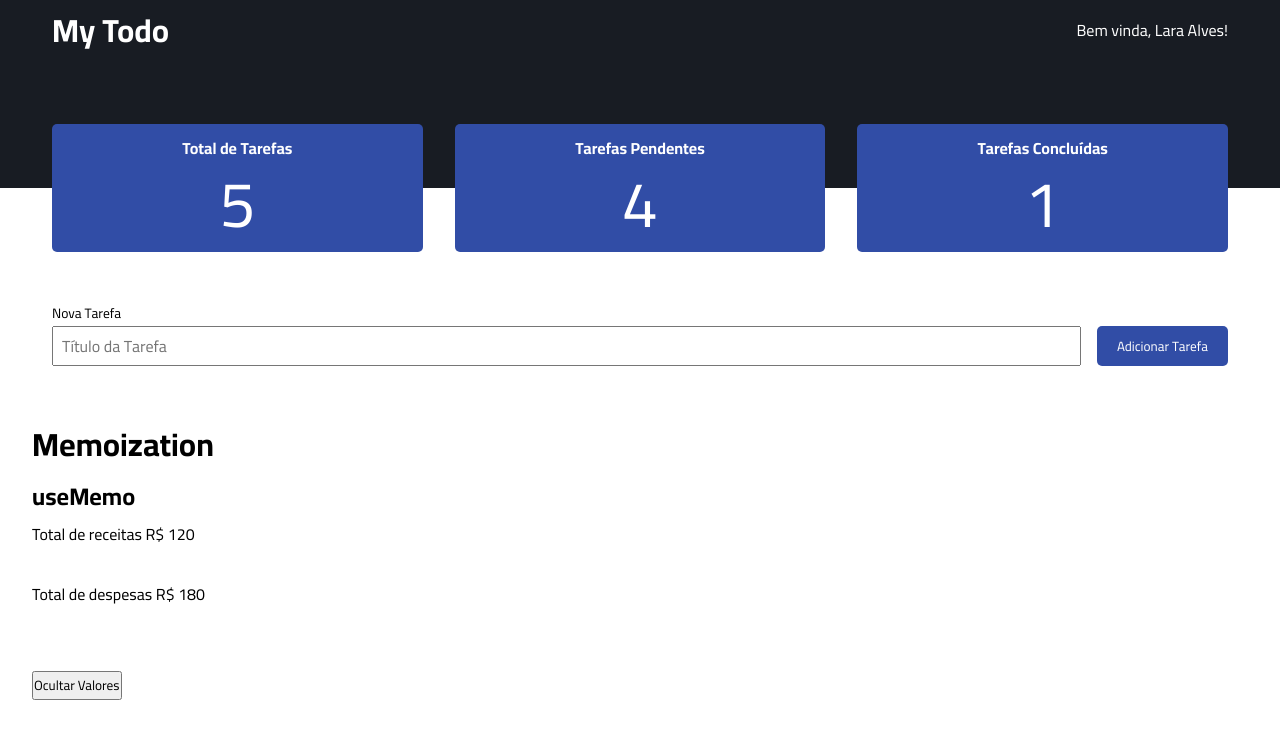
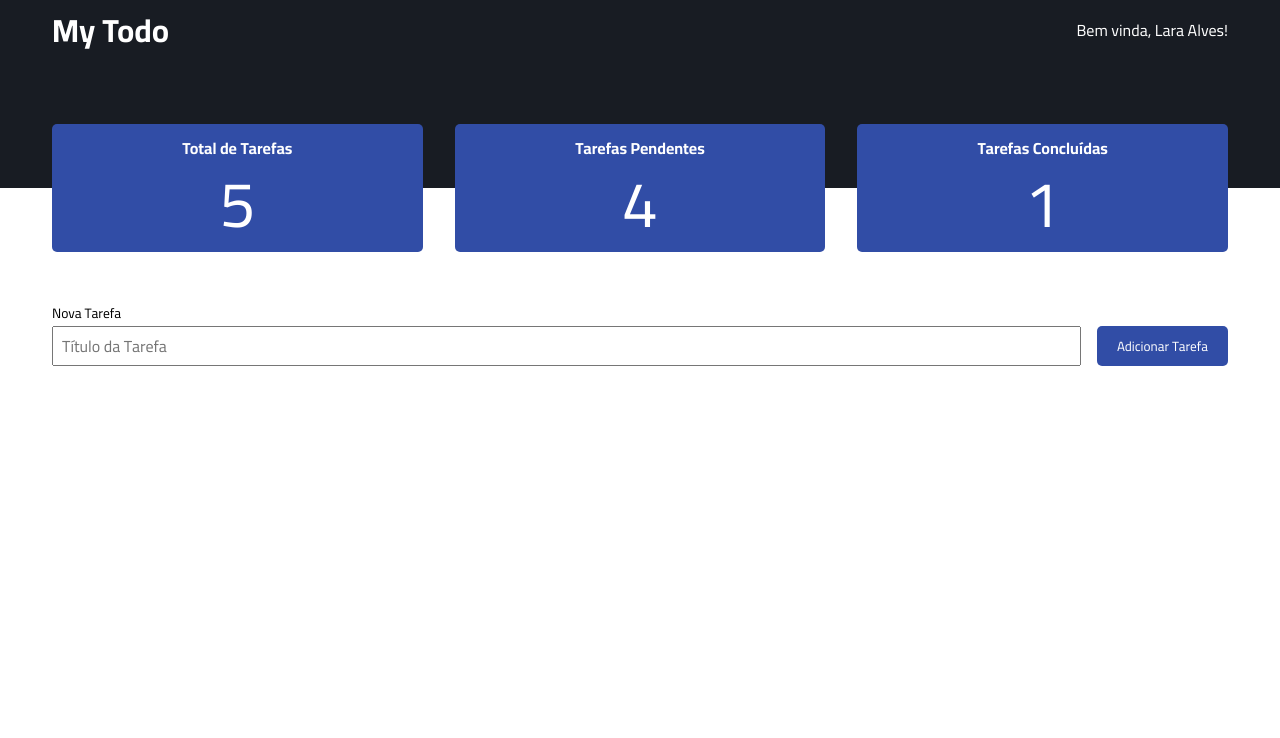
Before and after one commit to laraalvesfreitas/Elas-Tech, a React (Create React App) app in the folder React/todo-list/: page / in a window 1280 px wide. Shown: the top 738 px of the page. Built offline with nearby package versions, Linux system fonts and the light colour scheme; a web font is replaced by a local one.

Commit message:
Removendo pasta Conceps

```diff
--- a/React/todo-list/src/App.tsx
+++ b/React/todo-list/src/App.tsx
@@ -1,8 +1,6 @@
 import { Header } from './components/Header/Header';
 import "./styles/global.css"
 import { Tasks } from './components/Tasks/Tasks';
-import { Refs } from './components/Concepts/Refs';
-import { Memoization } from './components/Concepts/Memoization';
 
 function App() {
   return (
@@ -11,9 +9,6 @@ function App() {
     <Header/>
     <Tasks/>
 
-    {/* <Refs/> */}
-    <Memoization financialData={{incomes: [50, 30, 40], outcomes: [80,90,10]}}/>
-
     </>
 
   );
--- a/React/todo-list/src/components/Concepts/Memoization.tsx
+++ /dev/null
@@ -1,54 +0,0 @@
-import React, { useCallback, useMemo, useState } from "react";
-
-interface MemoizationProps{
-    financialData:{
-        incomes : number[];
-        outcomes : number[];
-    }
-}
-
-
-
-export const Memoization : React.FC<MemoizationProps> = ({financialData}) =>{
-   //Estado que define se os valores devem ser mostrados ou não
-    const [showValues, setShowValues] = useState(true)
-
-    const totalIncomes = useMemo(()=>{
-           return financialData.incomes.reduce((total, income) =>{
-            console.log('Calculando o total de recebimentos...')
-            return total += income
-        }, 0)
-    }, [financialData.incomes])
-
-
-    const totalOtcomes = useMemo(() =>{
-        return  financialData.outcomes.reduce((total, outcome) => {
-        console.log('Calculando o total das despesas...')
-        return total += outcome
-        }, 0)
-    }, [financialData.outcomes])
-
-
-
-    const aplicarDesconto = useCallback((desconto:number) =>{
-        return totalOtcomes * (1 - desconto)
-    },[totalOtcomes])
-
-    return(
-        <div style={{padding:'2rem'}}>
-            <h1>Memoization</h1>
-
-            <h2>useMemo</h2>
-
-            <p>{`Total de receitas R$ ${showValues? totalIncomes : 'XXX'}`}</p>
-            <br />
-            <p>{`Total de despesas R$ ${showValues ? totalOtcomes : 'XXX'}`}</p>
-
-            <br />
-            <br />
-            <button onClick={() => {setShowValues(!showValues )}}>
-                {showValues ? 'Ocultar Valores' : 'Mostrar Valores'}
-                </button>
-        </div>
-    )
-}
```
Also changed, not shown: React/todo-list/src/components/Concepts/Refs.tsx (deleted, +0 -34 lines).
